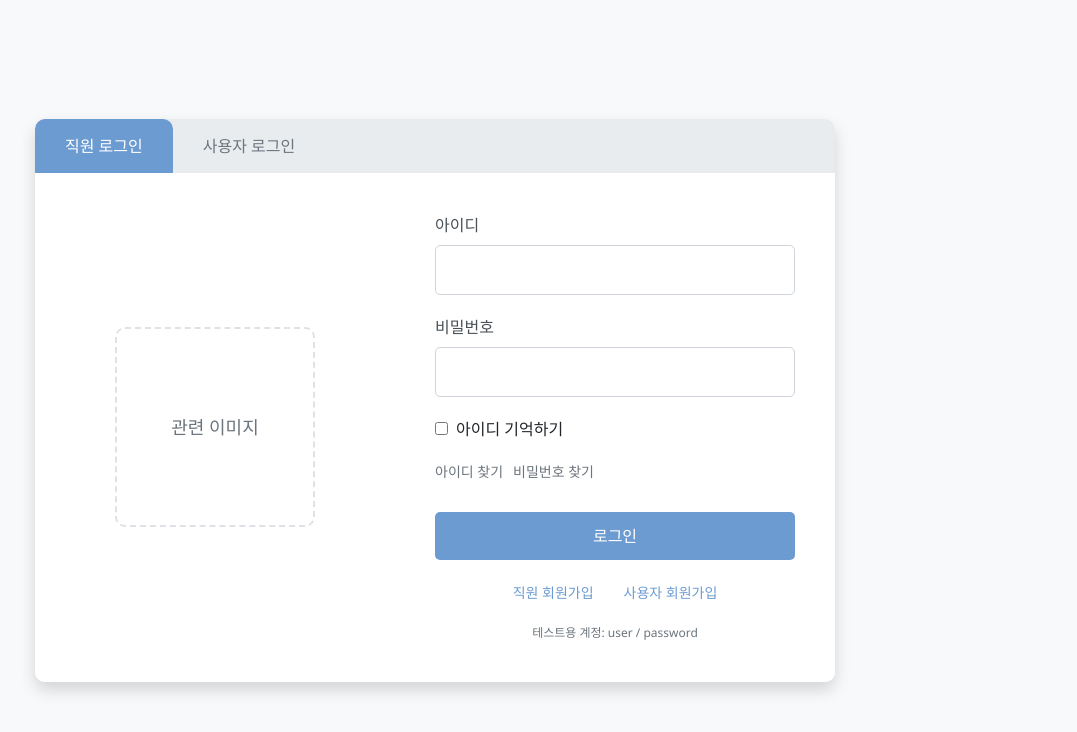
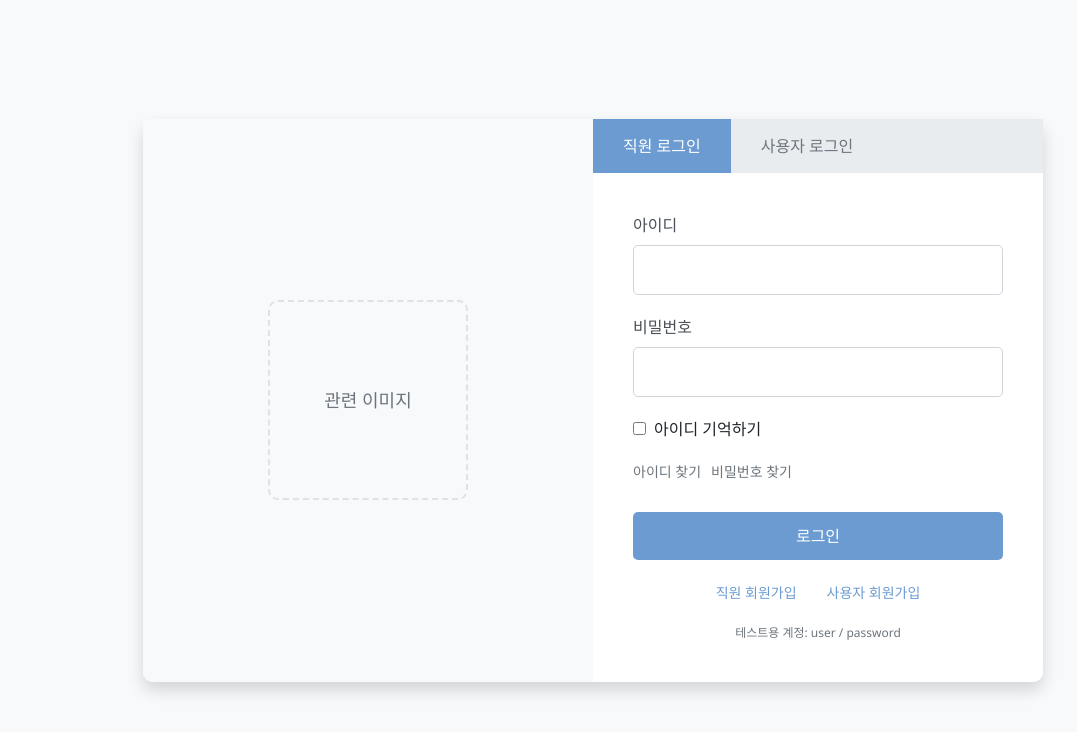
Before and after one commit to Aivle-Bigproject11/Front, a React (Create React App) app: page /login in a window 1280 px wide. Shown: the top 732 px of the page, without its empty margins (47-1124 px from the left). Built offline with nearby package versions, Linux system fonts and the light colour scheme; no server answers.

Commit message:
위치조정

```diff
--- a/src/App.css
+++ b/src/App.css
@@ -13,13 +13,8 @@ body {
   border: none;
   box-shadow: 0 0.125rem 0.25rem rgba(0, 0, 0, 0.075);
   transition: all 0.3s ease;
+
 }
-
-.card:hover {
-  box-shadow: 0 0.5rem 1rem rgba(0, 0, 0, 0.15);
-  transform: translateY(-2px);
-}
-
 .card-body {
   padding: 1.5rem;
 }
@@ -101,20 +96,24 @@ body {
   display: flex;
   align-items: center;
   justify-content: center;
+  padding: 20px;
 }
 
 .login-card {
-  max-width: 800px;
+  max-width: 900px;
   width: 100%;
   border: none;
   box-shadow: 0 0.5rem 1rem rgba(0, 0, 0, 0.15);
   border-radius: 10px;
+  margin: 0 auto;
 }
 
 .login-tabs {
   background-color: #e9ecef;
-  border-radius: 10px 10px 0 0;
+  border-radius: 0;
   padding: 0;
+  display: flex;
+  justify-content: flex-start;
 }
 
 .login-tab {
@@ -123,8 +122,9 @@ body {
   padding: 15px 30px;
   color: #6c757d;
   font-weight: 500;
-  border-radius: 10px 10px 0 0;
+  border-radius: 0;
   transition: all 0.3s ease;
+  flex: 0 0 auto;
 }
 
 .login-tab.active {
@@ -132,12 +132,9 @@ body {
   color: white;
 }
 
-.login-tab:first-child {
-  border-top-left-radius: 10px;
-}
-
-.login-tab:last-child {
-  border-top-right-radius: 10px;
+.login-form-area {
+  padding: 40px;
+  flex: 1;
 }
 
 .login-content {
@@ -150,15 +147,16 @@ body {
   display: flex;
   align-items: center;
   justify-content: center;
-  background-color: white;
+  background-color: #f8f9fa;
   border-radius: 0 0 0 10px;
 }
 
 .login-right {
   flex: 1;
-  padding: 40px;
   background-color: white;
   border-radius: 0 0 10px 0;
+  display: flex;
+  flex-direction: column;
 }
 
 .login-image-placeholder {
--- a/src/pages/Login.js
+++ b/src/pages/Login.js
@@ -1,5 +1,5 @@
 import React, { useState, useEffect } from 'react';
-import { Container, Alert } from 'react-bootstrap';
+import { Alert } from 'react-bootstrap';
 import { useNavigate } from 'react-router-dom';
 import { useAuth } from '../contexts/AuthContext';
 
@@ -43,10 +43,20 @@ const Login = () => {
 
   return (
     <div className="login-container">
-      <Container>
       <div className="login-card card">
+        <div className="login-content">
+          <>
+            {/* 왼쪽 이미지 영역 */}
+            <div className="login-left">
+              <div className="login-image-placeholder">
+                관련 이미지
+              </div>
+            </div>
+
+            {/* 오른쪽 탭과 폼 영역 */}
+            <div className="login-right">
               {/* 탭 헤더 */}
-          <div className="login-tabs d-flex">
+              <div className="login-tabs">
                 <button
                   className={`login-tab ${activeTab === 'employee' ? 'active' : ''}`}
                   onClick={() => setActiveTab('employee')}
@@ -61,17 +71,8 @@ const Login = () => {
                 </button>
               </div>
 
-          {/* 로그인 콘텐츠 */}
-          <div className="login-content">
-            {/* 왼쪽 이미지 영역 */}
-            <div className="login-left">
-              <div className="login-image-placeholder">
-                관련 이미지
-              </div>
-            </div>
-
-            {/* 오른쪽 폼 영역 */}
-            <div className="login-right">
+              {/* 폼 영역 */}
+              <div className="login-form-area">
                 {error && (
                   <Alert variant="danger" className="mb-3">
                     {error}
@@ -149,8 +150,9 @@ const Login = () => {
                 </div>
               </div>
             </div>
+          </>
         </div>
-      </Container>
+      </div>
     </div>
   );
 };
```
Lines whose indentation alone changed are shown as unchanged.
